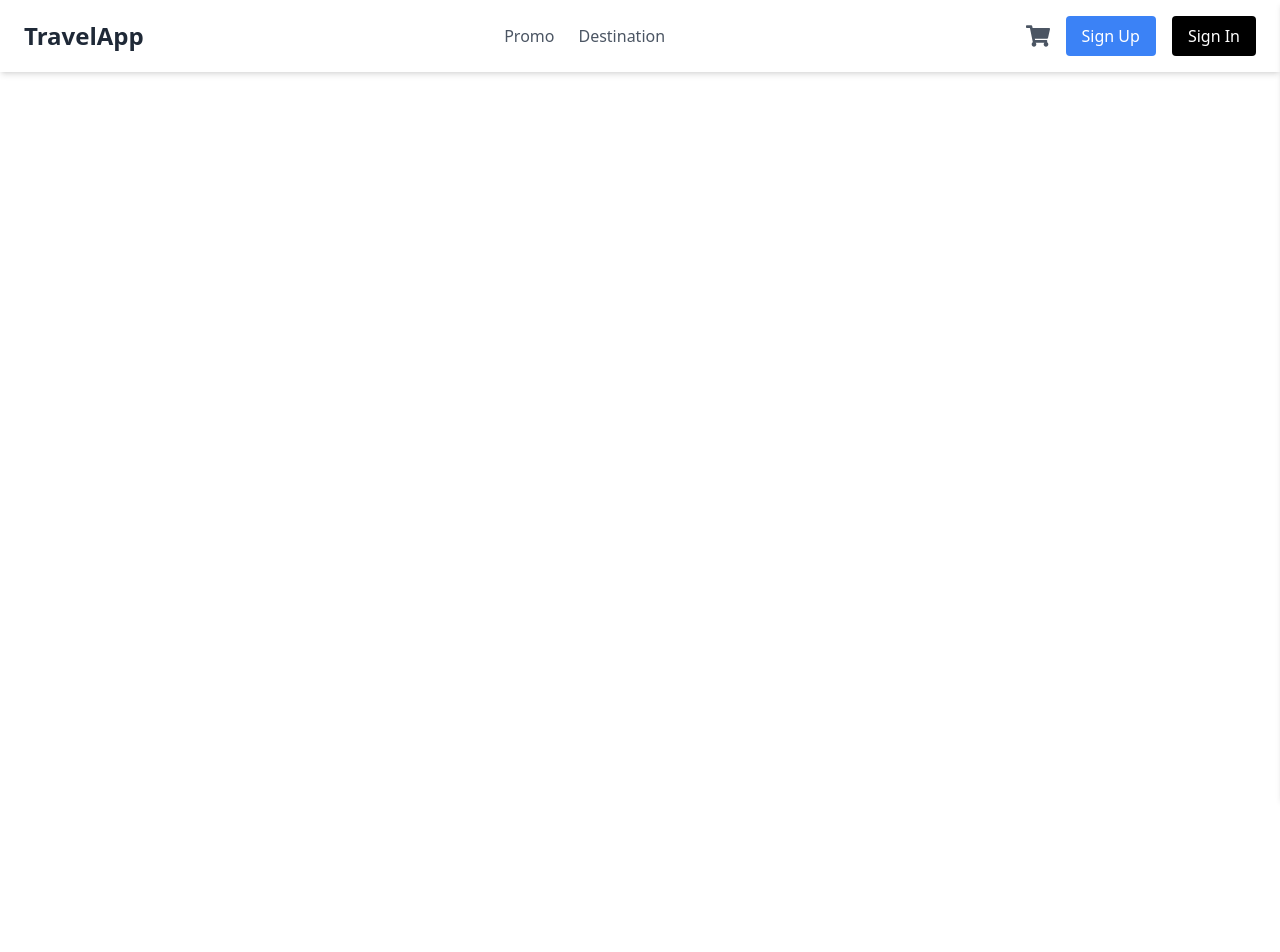
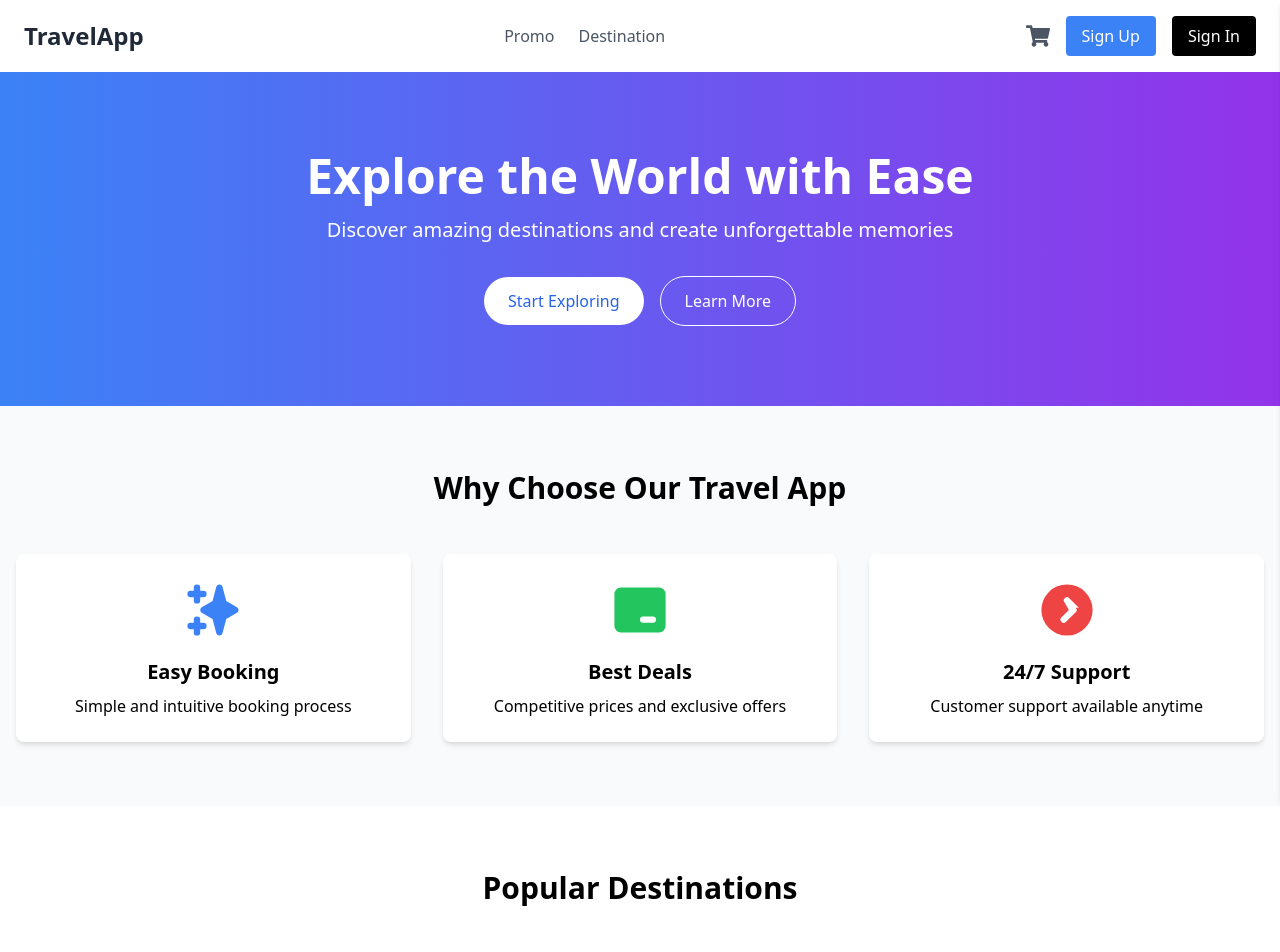
Before and after one commit to ilhardika/travel-web-app, a React (Vite) app: page / in a window 1280 px wide. Shown: the top 952 px of the page. Before the commit the page ends 800 px from the top, so only its background shows below. Built offline with nearby package versions, Linux system fonts and the light colour scheme.

Commit message:
change landing page

```diff
--- a/src/pages/LandingPage/index.jsx
+++ b/src/pages/LandingPage/index.jsx
@@ -1,10 +1,104 @@
-import React from "react";
 import Navbar from "../../components/Navbar";
+// import Footer from "../../components/Footer";
 
 export default function LandingPage() {
   return (
-    <div>
+    <div className="min-h-screen flex flex-col">
       <Navbar />
+
+      {/* Hero Section */}
+      <header className="bg-gradient-to-r from-blue-500 to-purple-600 text-white py-20">
+        <div className="container mx-auto px-4 text-center">
+          <h1 className="text-5xl font-bold mb-4">
+            Explore the World with Ease
+          </h1>
+          <p className="text-xl mb-8">
+            Discover amazing destinations and create unforgettable memories
+          </p>
+          <div className="space-x-4">
+            <button className="bg-white text-blue-600 px-6 py-3 rounded-full hover:bg-blue-100 transition">
+              Start Exploring
+            </button>
+            <button className="border border-white text-white px-6 py-3 rounded-full hover:bg-white hover:text-blue-600 transition">
+              Learn More
+            </button>
+          </div>
+        </div>
+      </header>
+
+      {/* Features Section */}
+      <section className="py-16 bg-gray-50">
+        <div className="container mx-auto px-4">
+          <h2 className="text-3xl font-bold text-center mb-12">
+            Why Choose Our Travel App
+          </h2>
+          <div className="grid md:grid-cols-3 gap-8">
+            <div className="bg-white p-6 rounded-lg shadow-md text-center">
+              <svg
+                className="w-16 h-16 mx-auto mb-4 text-blue-500"
+                fill="currentColor"
+                viewBox="0 0 20 20"
+              >
+                <path
+                  fillRule="evenodd"
+                  d="M5 2a1 1 0 011 1v1h1a1 1 0 010 2H6v1a1 1 0 01-2 0V6H3a1 1 0 010-2h1V3a1 1 0 011-1zm0 10a1 1 0 011 1v1h1a1 1 0 110 2H6v1a1 1 0 11-2 0v-1H3a1 1 0 110-2h1v-1a1 1 0 011-1zM12 2a1 1 0 01.967.744L14.146 7.2 17.5 9.134a1 1 0 010 1.732l-3.354 1.935-1.18 4.455a1 1 0 01-1.933 0L9.854 12.8 6.5 10.866a1 1 0 010-1.732l3.354-1.935 1.18-4.455A1 1 0 0112 2z"
+                  clipRule="evenodd"
+                />
+              </svg>
+              <h3 className="text-xl font-semibold mb-2">Easy Booking</h3>
+              <p>Simple and intuitive booking process</p>
+            </div>
+            <div className="bg-white p-6 rounded-lg shadow-md text-center">
+              <svg
+                className="w-16 h-16 mx-auto mb-4 text-green-500"
+                fill="currentColor"
+                viewBox="0 0 20 20"
+              >
+                <path d="M2 5a2 2 0 012-2h12a2 2 0 012 2v10a2 2 0 01-2 2H4a2 2 0 01-2-2V5zm3.293 1.293a1 1 0 011.414 0l3 3a1 1 0 010 1.414l-3 3a1 1 0 01-1.414-1.414L7.586 10 5.293 7.707a1 1 0 010-1.414zM11 12a1 1 0 100 2h3a1 1 0 100-2h-3z" />
+              </svg>
+              <h3 className="text-xl font-semibold mb-2">Best Deals</h3>
+              <p>Competitive prices and exclusive offers</p>
+            </div>
+            <div className="bg-white p-6 rounded-lg shadow-md text-center">
+              <svg
+                className="w-16 h-16 mx-auto mb-4 text-red-500"
+                fill="currentColor"
+                viewBox="0 0 20 20"
+              >
+                <path
+                  fillRule="evenodd"
+                  d="M10 18a8 8 0 100-16 8 8 0 000 16zm3.707-8.707l-3-3a1 1 0 00-1.414 1.414L10.586 10l-2.293 2.293a1 1 0 101.414 1.414l3-3a1 1 0 000-1.414z"
+                  clipRule="evenodd"
+                />
+              </svg>
+              <h3 className="text-xl font-semibold mb-2">24/7 Support</h3>
+              <p>Customer support available anytime</p>
+            </div>
+          </div>
+        </div>
+      </section>
+
+      {/* Popular Destinations */}
+      <section className="py-16">
+        <div className="container mx-auto px-4">
+          <h2 className="text-3xl font-bold text-center mb-12">
+            Popular Destinations
+          </h2>
+          <div className="grid md:grid-cols-4 gap-6">
+            {/* Add destination cards here */}
+            <div className="bg-white rounded-lg overflow-hidden shadow-md">
+              <img src="https://placehold.co/600x400" />
+              <div className="p-4">
+                <h3 className="text-xl font-semibold">Bali, Indonesia</h3>
+                <p>Tropical Paradise</p>
+              </div>
+            </div>
+            {/* Add more destination cards */}
+          </div>
+        </div>
+      </section>
+
+      {/* <Footer /> */}
     </div>
   );
 }
```
